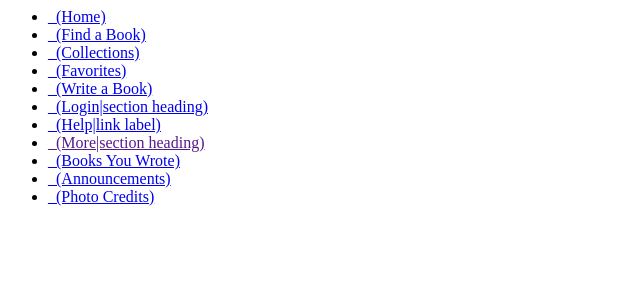
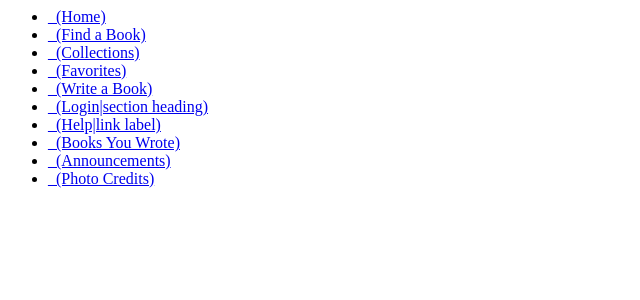
Before and after one commit to gbishop/TarHeelReaderTheme, a Python web app: template templates/navigation.html in a window 1280 px wide. Shown: the top 300 px of the page, without its empty margins (0-640 px from the left). Run offline with Jinja, Linux system fonts and the light colour scheme; the template is opened without the code that fills it, so the values that code supplies are empty.

Commit message:
issue #77

```diff
--- a/templates/navigation.html
+++ b/templates/navigation.html
@@ -1,7 +1,5 @@
 <!-- Begin Navigation -->
 <ul class="navigationMenu">
- 	<!-- Begin Main Navigation (initially displayed)-->
-    <div class="mainNav">
     <li><a class="homeLink" href="/">_(Home)</a></li>
     <li><a class="findLink" href="/find/">_(Find a Book)</a>
     <li><a class="collectionsLink" href="/collections/">_(Collections)</a></li>
@@ -9,15 +7,8 @@
    	<li><a class="writeLink" href="/write/">_(Write a Book)</a></li>
    	<li><a class="loginLink" href="/login/">_(Login|section heading)</a></li>
    	<li><a class="helpLink" href="/help/" title="_(Help|link explanatory text)">_(Help|link label)</a></li>
-   	    <li><a class="more" href="">_(More|section heading)</a>
-     </div>
-     <!-- End Main Navigation-->
-     <!-- Begin Secondary Navigation (shown when triggered)-->
-     <div class="secondaryNav">
     <li><a class="yourBooksLink" href="/your-books/">_(Books You Wrote)</a></li>
     <li><a class="blogLink" href="/blog/">_(Announcements)</a></li>
     <li><a class="photoCreditsLink" href="/photo-credits/">_(Photo Credits)</a></li>
-     </div>
-   	<!-- End Secondary Navigation -->
 </ul>
 <!-- End Navigation -->
```
Lines whose indentation alone changed are shown as unchanged.
